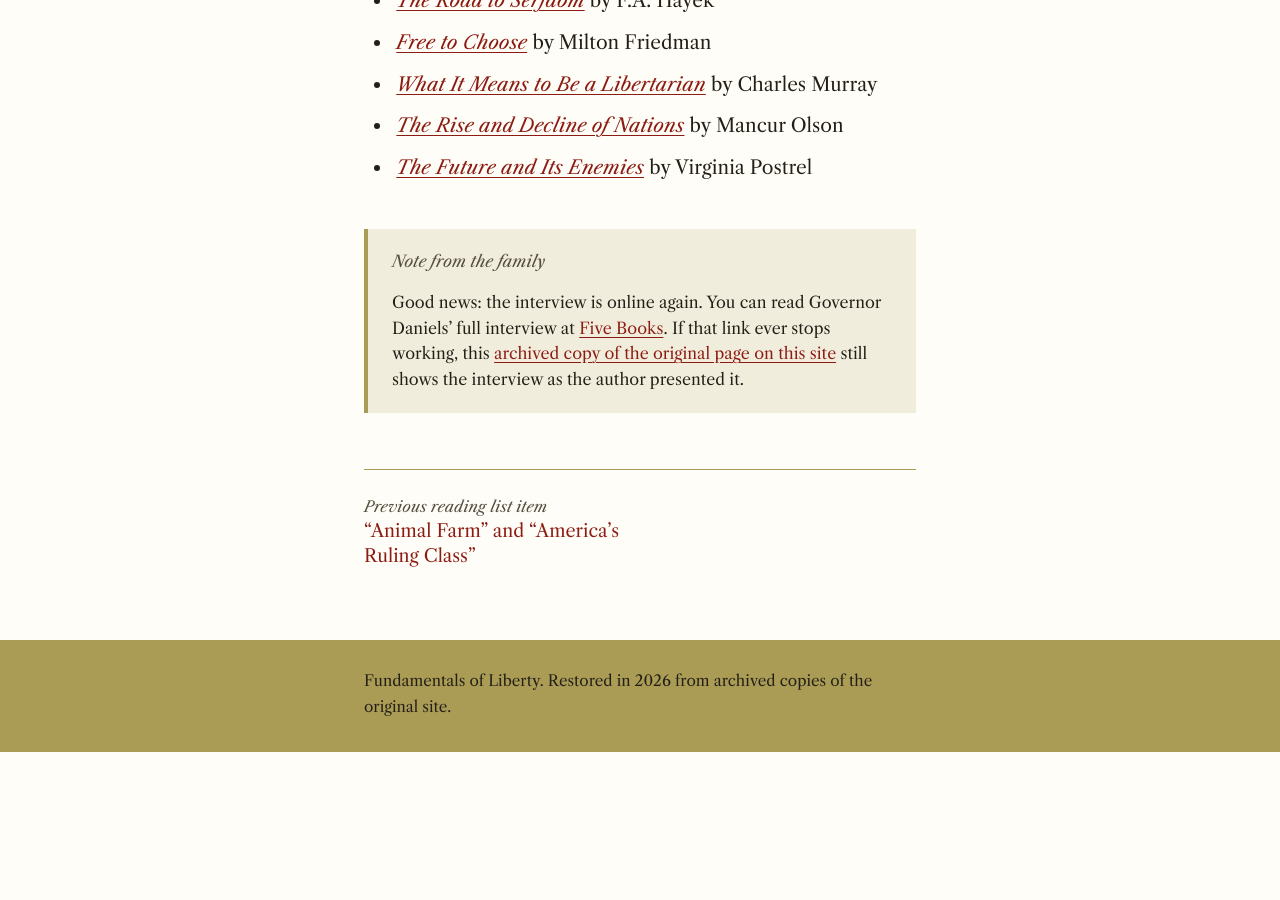
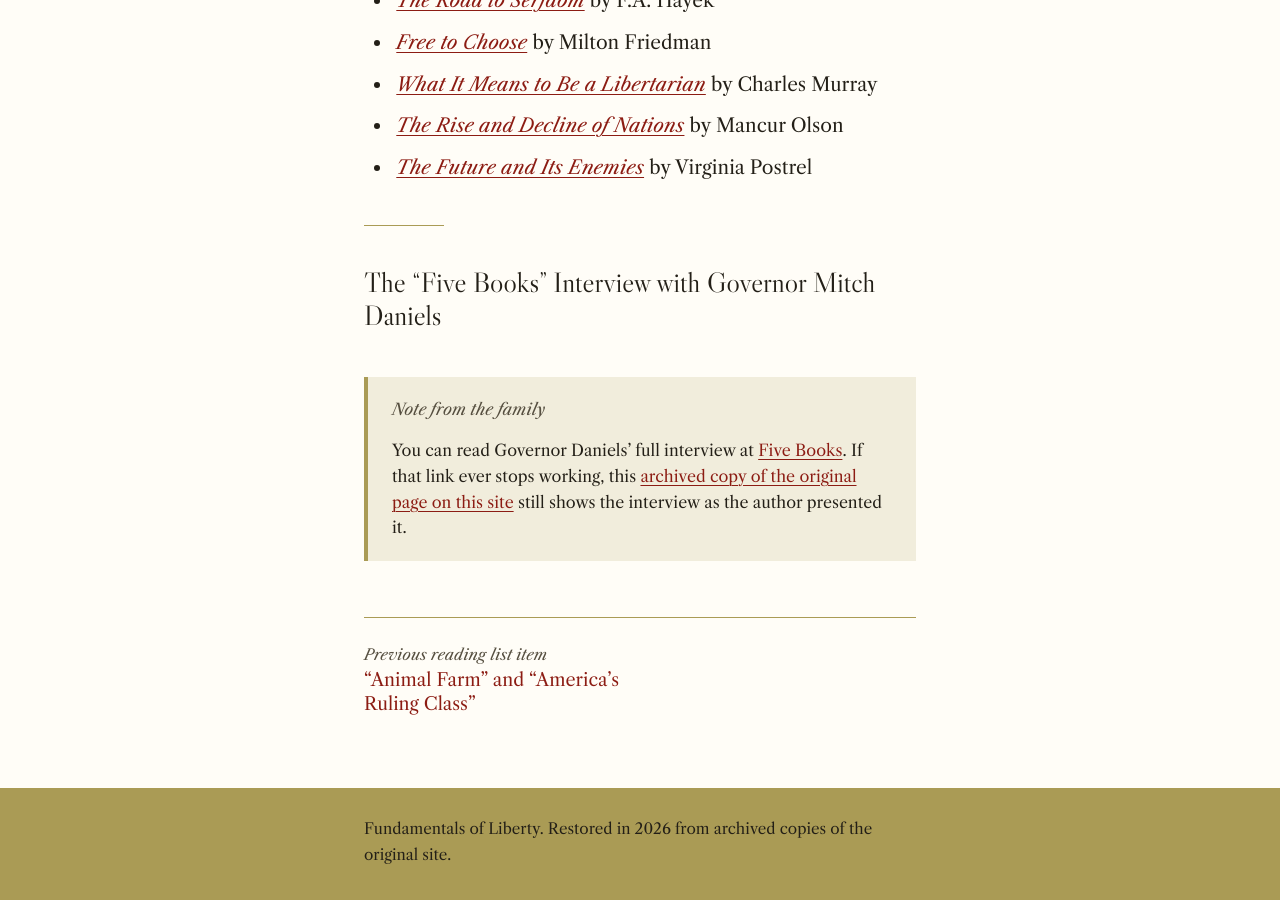
Before and after one commit to liberty-and-prosperity/fundamentalsofliberty, a Jekyll site: the page built from reading-list/five-books.md, in a window 1280 px wide and 900 px high, scrolled down 1460 px. Built offline with Jekyll 4.4.1, drawn with Linux system fonts in a browser that asks for light colours; before the commit the page ends 2212 px from its top, so only the background shows below that.

Commit message:
Restore the interview title on Five Books, log the poster decision
Puts back the author's section title, "The "Five Books" Interview with
Governor Mitch Daniels", and the separator line above it. Both are in the
2016-10-23 Wayback Machine copy, below the list of five books. The
interview text itself stays out, for copyright.

Shortens the note by removing its opening words. The links are unchanged.

Records the owner's decision to keep the wanted poster as it is.

Co-Authored-By: Claude Opus 5 <noreply@anthropic.com>

```diff
--- a/reading-list/five-books.md
+++ b/reading-list/five-books.md
@@ -2,7 +2,7 @@
 title: "Five Books"
 order: 4
 family_note: >-
-  Good news: the interview is online again. You can read Governor Daniels’ full interview at [Five Books](https://fivebooks.com/best-books/mitch-daniels-on-how-libertarians-can-govern/). If that link ever stops working, this [archived copy of the original page on this site](https://web.archive.org/web/20161023162700/http://fundamentalsofliberty.com/?page_id=477) still shows the interview as the author presented it.
+  You can read Governor Daniels’ full interview at [Five Books](https://fivebooks.com/best-books/mitch-daniels-on-how-libertarians-can-govern/). If that link ever stops working, this [archived copy of the original page on this site](https://web.archive.org/web/20161023162700/http://fundamentalsofliberty.com/?page_id=477) still shows the interview as the author presented it.
 ---
 
 (Check out this compelling 4 minute video [Choose Liberty](https://vimeo.com/45163865))
@@ -24,3 +24,7 @@ This edition includes an intro by Milton Friedman as well as prefaces to the thr
 - [*What It Means to Be a Libertarian*](https://www.amazon.com/dp/0767900391) by Charles Murray
 - [*The Rise and Decline of Nations*](https://www.amazon.com/dp/0300030797) by Mancur Olson
 - [*The Future and Its Enemies*](https://www.amazon.com/dp/0684862697) by Virginia Postrel
+
+------------------------------------------------------------------------
+
+## The “Five Books” Interview with Governor Mitch Daniels
```
Also changed, not shown: CONTENT-CHANGES.md (+8 -0 lines), STEWARDSHIP.md (+1 -1 lines).
